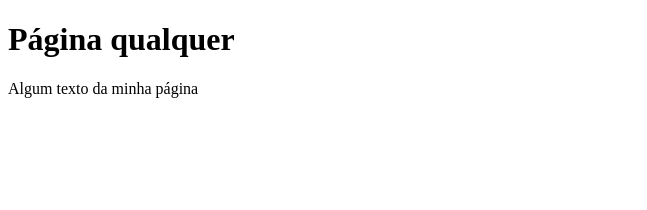
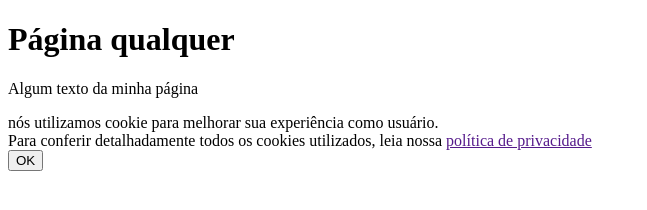
Before and after one commit to 0bruno/Banner-LGPD-Javascript, a plain HTML site: page index.html in a window 1280 px wide. Shown: the whole page, without its empty margins (0-647 px from the left). Drawn offline with Linux system fonts and the light colour scheme.

Commit message:
feat: create html code

```diff
--- a/index.html
+++ b/index.html
@@ -9,5 +9,16 @@
   <body>
     <h1>Página qualquer</h1>
     <p>Algum texto da minha página</p>
+
+    <div class="lgpd">
+      <div class="lgpd--left">
+        nós utilizamos cookie para melhorar sua experiência como usuário.<br />
+        Para conferir detalhadamente todos os cookies utilizados, leia nossa
+        <a href="">política de privacidade</a>
+      </div>
+      <div class="lgpd--right">
+        <button>OK</button>
+      </div>
+    </div>
   </body>
 </html>
```
